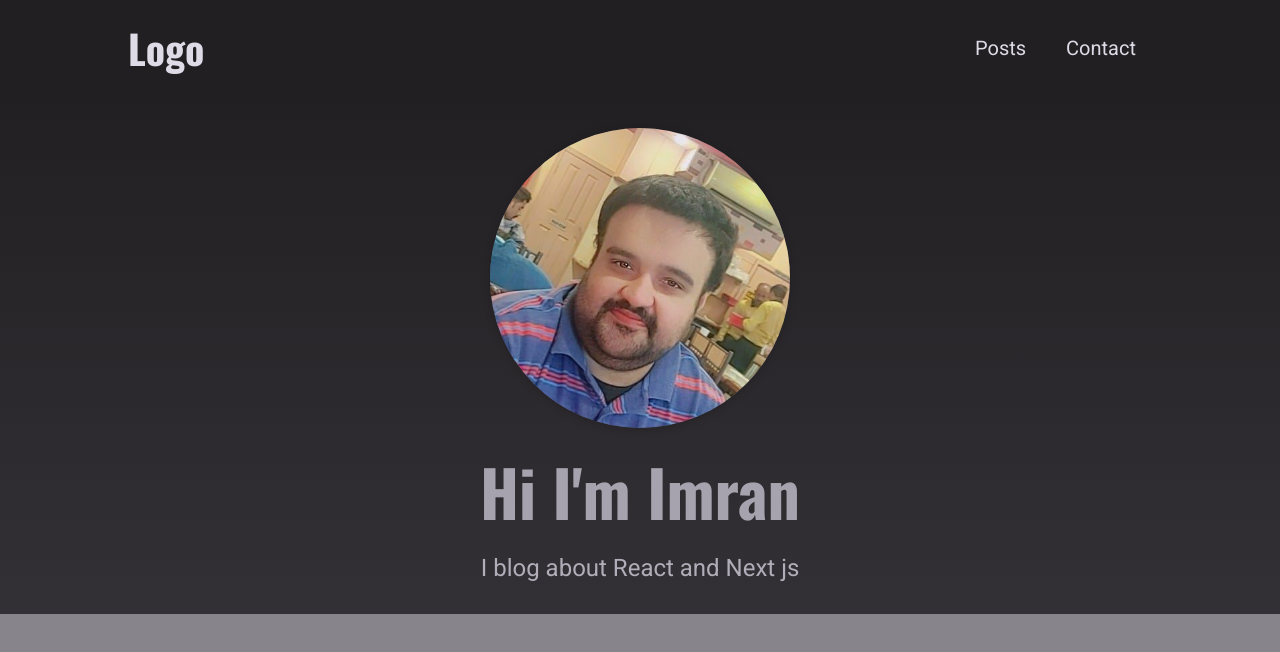
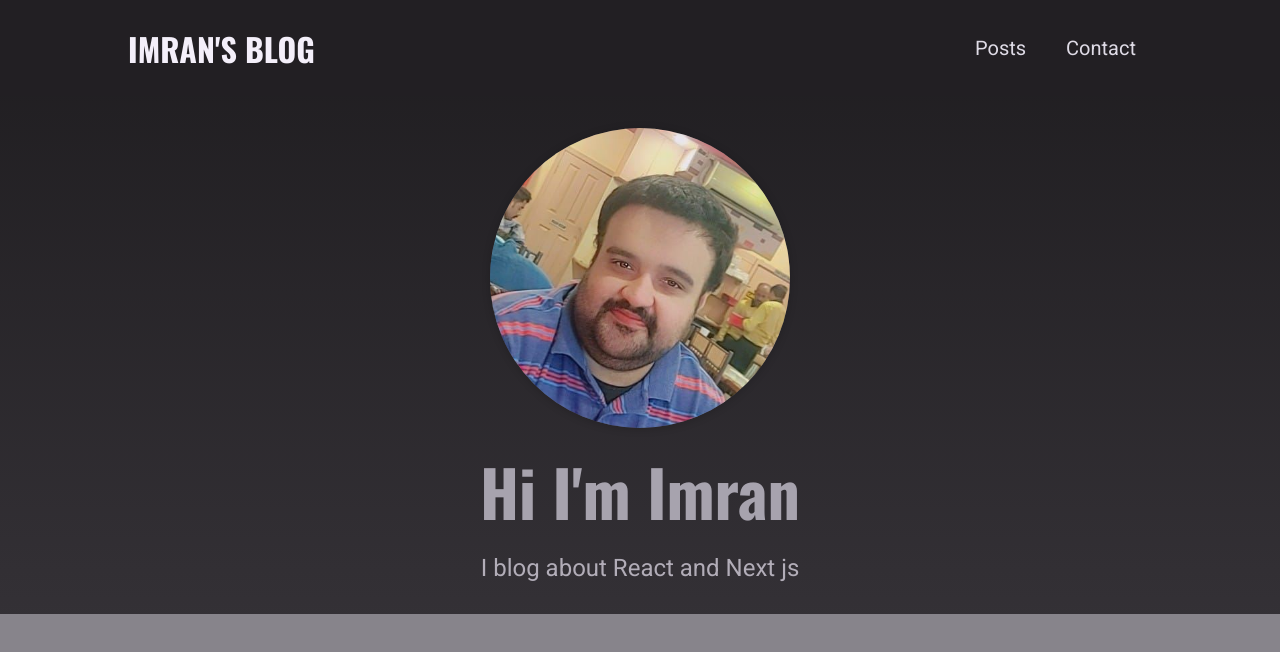
Before and after one commit to imran-farooq7/imf-blog, a Next.js app: page / in a window 1280 px wide. Shown: the top 652 px of the page. Built offline with nearby package versions, Linux system fonts and the light colour scheme.

Commit message:
Logo component completed

```diff
--- a/components/Hero.tsx
+++ b/components/Hero.tsx
@@ -1,11 +1,11 @@
 import Image from "next/image";
 import styles from "./hero.module.css";
-type Props = {};
-const Hero = (props: Props) => {
+
+const Hero = () => {
 	return (
 		<section className={styles.hero}>
 			<div className={styles.image}>
-				<Image src="/imran.jpg" alt="imran" width={300} height={300} />
+				<Image src="/imran.jpg" alt="imran" width={300} height={300} priority />
 			</div>
 			<h1>Hi I'm Imran</h1>
 			<p>I blog about React and Next js</p>
--- /dev/null
+++ b/components/Logo.tsx
@@ -0,0 +1,5 @@
+import styles from "@/components/logo.module.css";
+const Logo = () => {
+	return <div className={styles.logo}>Imran's blog</div>;
+};
+export default Logo;
--- a/components/Navbar.tsx
+++ b/components/Navbar.tsx
@@ -1,12 +1,13 @@
 import Link from "next/link";
 import styles from "./navbar.module.css";
+import Logo from "./Logo";
 
 type Props = {};
 const Navbar = (props: Props) => {
 	return (
 		<header className={styles.header}>
 			<Link href="/">
-				<h1>Logo</h1>
+				<Logo />
 			</Link>
 			<nav>
 				<ul>
--- /dev/null
+++ b/components/logo.module.css
@@ -0,0 +1,13 @@
+.logo {
+	text-transform: uppercase;
+	font-size: var(--size-5);
+	font-weight: bold;
+	font-family: "Oswald", sans-serif;
+	color: var(--color-grey-50);
+}
+
+@media (min-width: 768px) {
+	.logo {
+		font-size: var(--size-8);
+	}
+}
```
